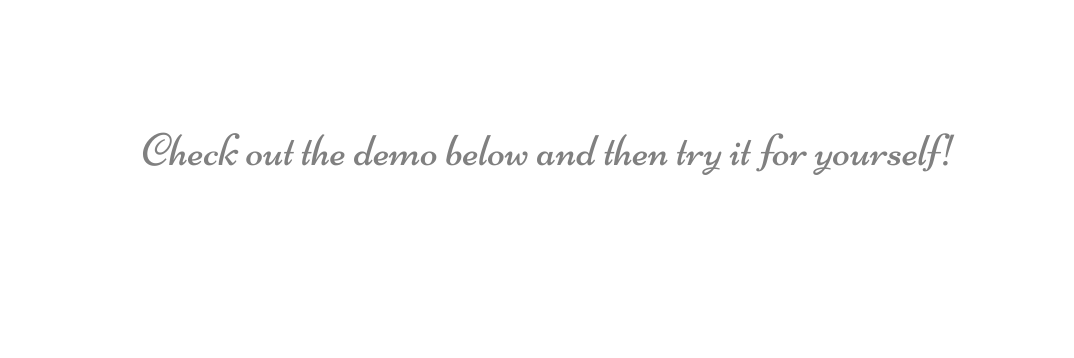
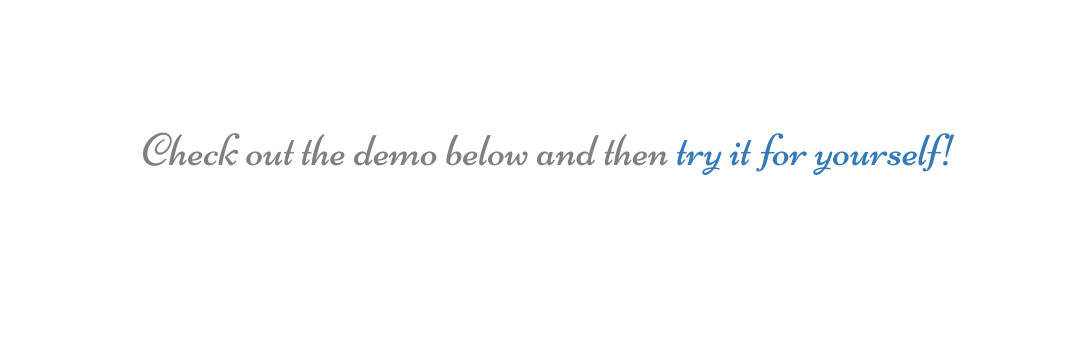
Before and after one commit to LOTRRaceIdentifier/ClarifaiYourFantasyRace, a plain HTML site: page index.html in a window 1280 px wide. Shown: the part 2380-2738 px from the top of the page, without its empty margins (90-1164 px from the left). Drawn offline with nearby package versions, Linux system fonts and the light colour scheme.

Commit message:
Link to github code added

```diff
--- a/index.html
+++ b/index.html
@@ -100,7 +100,7 @@
 				Or something else?
 			</h1>
 			<br><br><br><br><br>
-			<h1 style="text-align: center; font-family: 'Niconne', cursive;">Check out the demo below and then try it for yourself!</h1>
+			<h1 style="text-align: center; font-family: 'Niconne', cursive;">Check out the demo below and then <a href="https://github.com/LOTRRaceIdentifier">try it for yourself!</a></h1>
 		</div>
 	</div>
 
```
